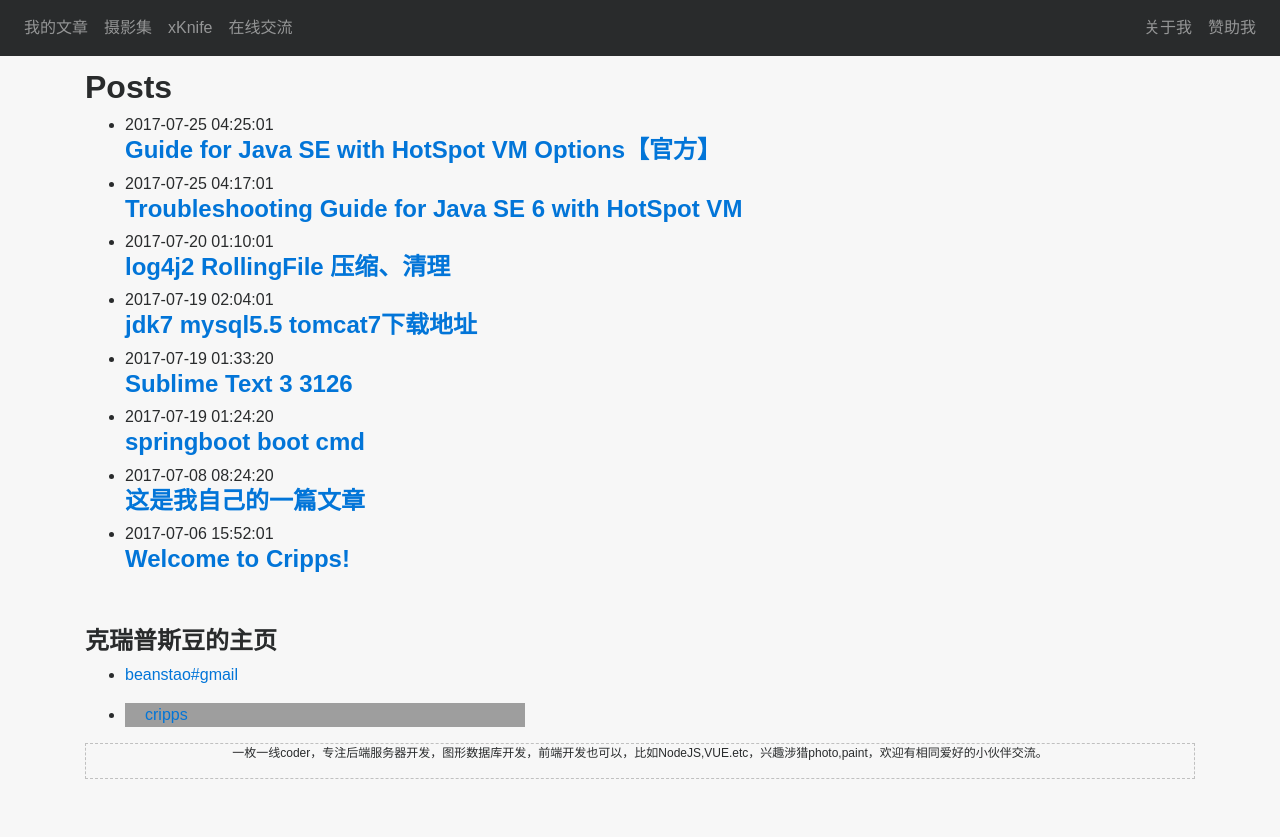
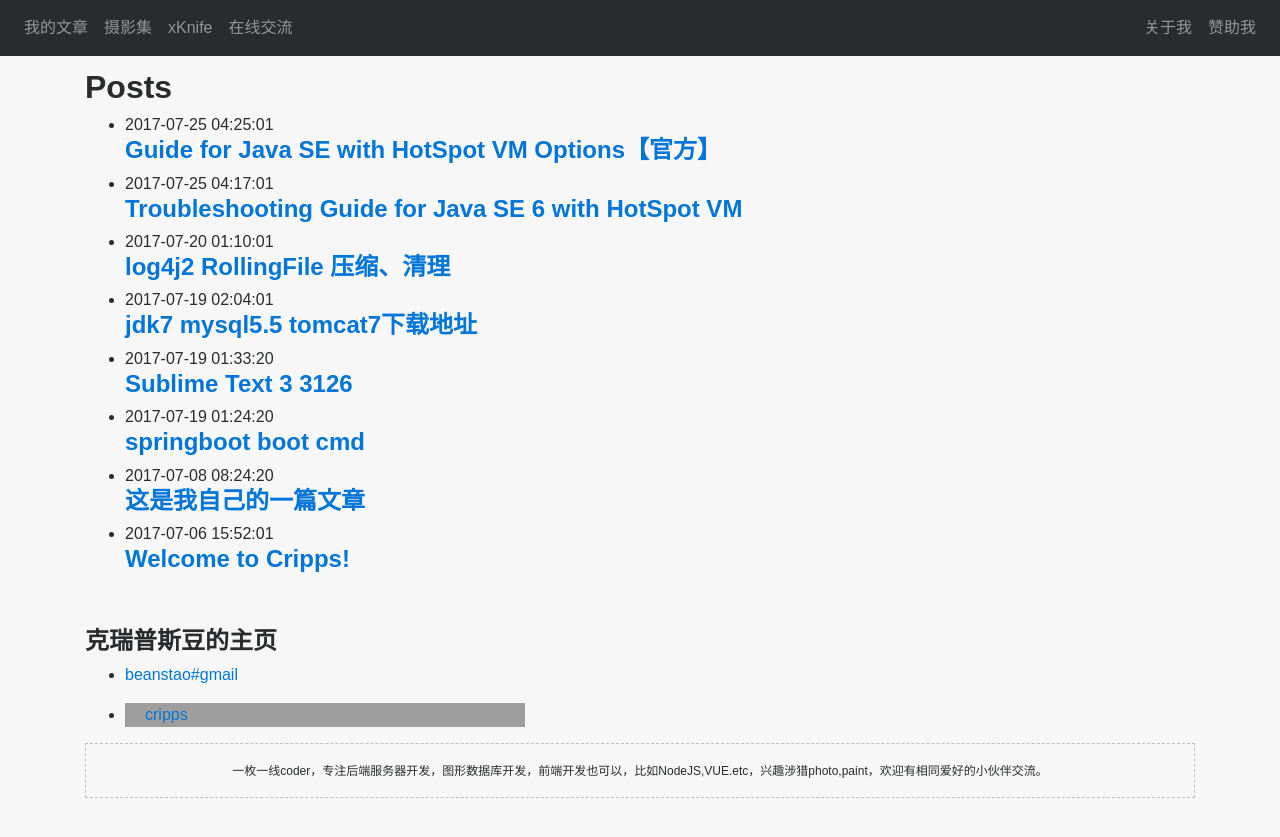
Before and after one commit to beanstt/beanstt.github.io, a Jekyll site: the page built from index.md, in a window 1280 px wide. Shown: the top 837 px of the page. Built offline with Jekyll 4.4.1, drawn with Linux system fonts in a browser that asks for light colours; nearby versions of some CDN libraries; grey boxes are pictures that could not be loaded.

Commit message:
fix : footer

```diff
--- a/_includes/footer.html
+++ b/_includes/footer.html
@@ -29,7 +29,7 @@
         </ul>
       </div>
 
-      <div class="footer-col footer-col-3 channel1">
+      <div class="footer-col footer-col-3 channel">
         <p>{{ site.description | escape }}</p>
       </div>
     </div>
--- a/_sass/my/_global.scss
+++ b/_sass/my/_global.scss
@@ -51,17 +51,11 @@ h2{
 }
 
 // footer 关于网站描述的样式
-.channel1 {
+.channel {
     font-size: 12px;
     border: silver 1px dashed;
     text-align: center;
-}
-.channel2 {
-    font-size: 12px;
-    border: 1px solid #E3E3E3;
-    padding: 5px;
-    margin-bottom: 10px;
-    background-color: #F6F6F6;
-    text-align: center;
+    height:55px;
+    line-height:55px;
 }
 // footer 关于网站描述的样式
```
